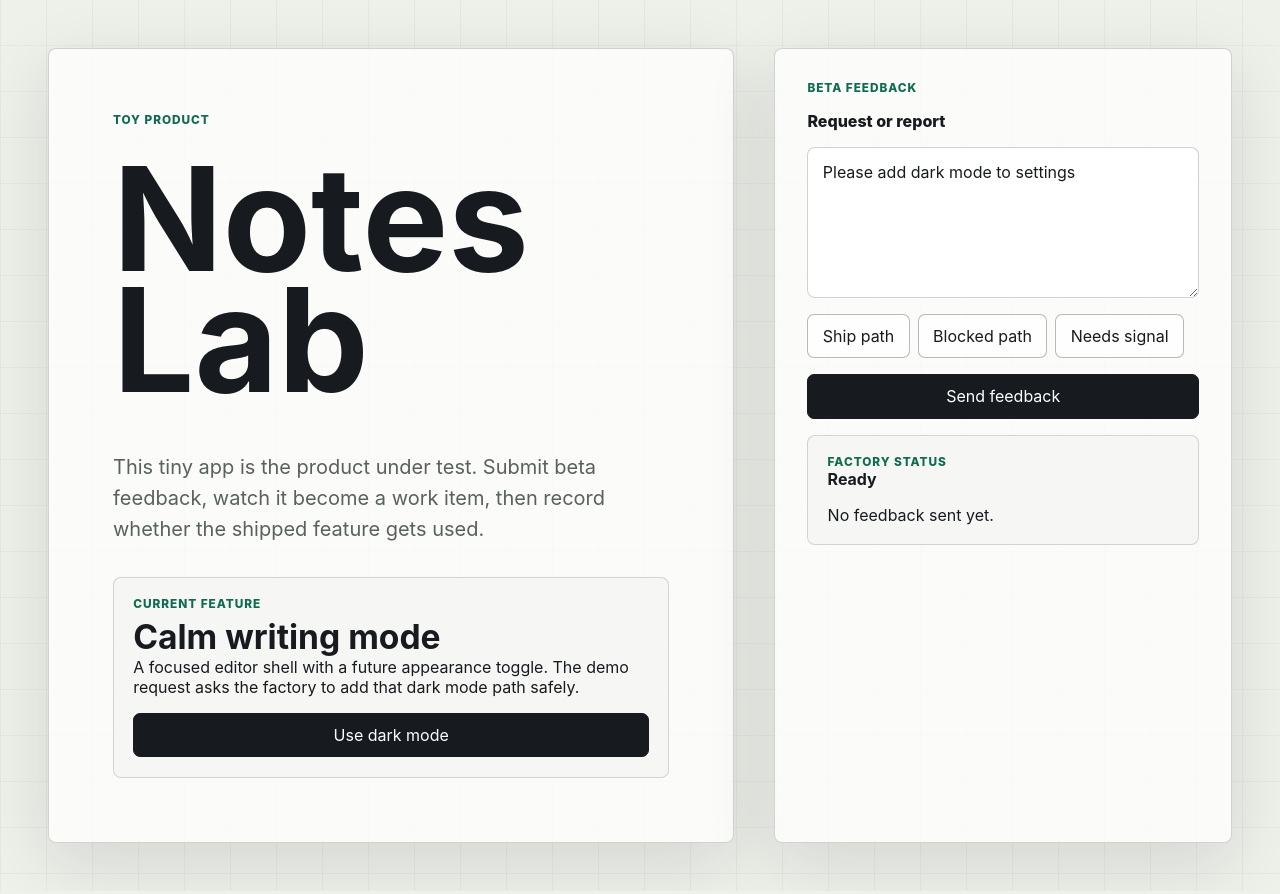
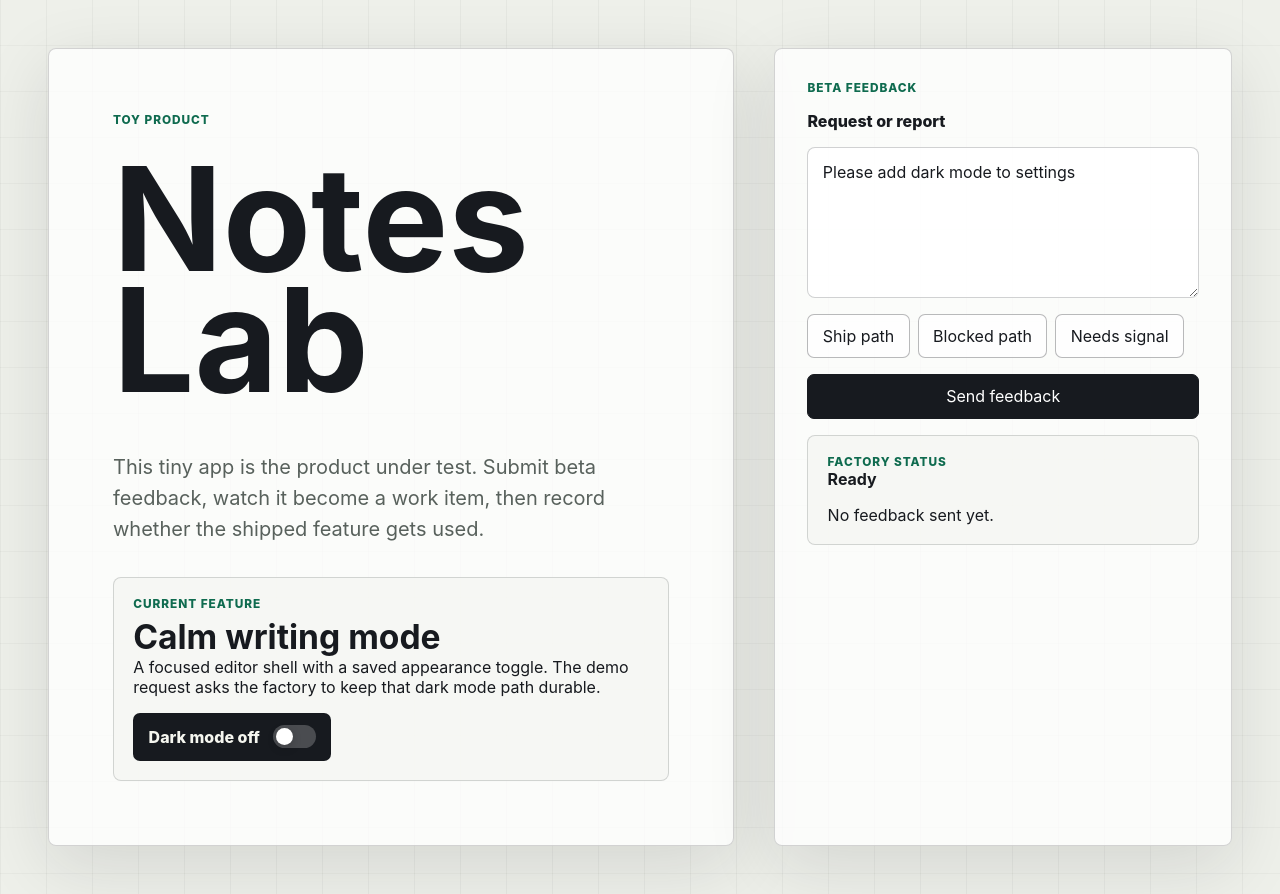
Before and after one commit to joewilsonai/open-feedback-factory, a React (Vite) app in the folder apps/demo-app/: page / in a window 1280 px wide. Built offline with nearby package versions, Linux system fonts and the light colour scheme; no server answers.

Commit message:
feat: Add a dark mode option (work_3c346d55-b7ba-4ebc-8c86-9e0b9b79a55c) (#4)
Co-authored-by: Joe Wilson <96096412+PoliTwit1984@users.noreply.github.com>

```diff
--- a/apps/demo-app/src/App.tsx
+++ b/apps/demo-app/src/App.tsx
@@ -1,8 +1,11 @@
-import { useMemo, useState } from "react";
+import { useEffect, useMemo, useState } from "react";
 import { createOpenFeedbackClient, type SubmitFeedbackResult } from "@open-feedback-factory/sdk";
 import "./styles.css";
 
 const apiBaseUrl = import.meta.env.VITE_API_BASE_URL ?? "";
+const themeStorageKey = "open-feedback-factory-demo-theme";
+
+type ThemePreference = "light" | "dark";
 
 const presets = [
   "Please add dark mode to settings",
@@ -10,11 +13,31 @@ const presets = [
   "Make the dashboard more delightful",
 ];
 
+function readThemePreference(): ThemePreference {
+  if (typeof window === "undefined") return "light";
+
+  try {
+    return window.localStorage.getItem(themeStorageKey) === "dark" ? "dark" : "light";
+  } catch {
+    return "light";
+  }
+}
+
+function writeThemePreference(theme: ThemePreference) {
+  if (typeof window === "undefined") return;
+
+  try {
+    window.localStorage.setItem(themeStorageKey, theme);
+  } catch {
+    // The visual theme should still work when browser storage is unavailable.
+  }
+}
+
 export function App() {
   const [message, setMessage] = useState(presets[0] ?? "");
   const [result, setResult] = useState<SubmitFeedbackResult | null>(null);
   const [status, setStatus] = useState<string>("Ready");
-  const [darkModeUsed, setDarkModeUsed] = useState(false);
+  const [theme, setTheme] = useState<ThemePreference>(() => readThemePreference());
   const client = useMemo(
     () =>
       createOpenFeedbackClient({
@@ -28,6 +51,11 @@ export function App() {
       }),
     [],
   );
+  const darkModeEnabled = theme === "dark";
+
+  useEffect(() => {
+    writeThemePreference(theme);
+  }, [theme]);
 
   async function submitFeedback() {
     setStatus("Sending feedback...");
@@ -46,19 +74,29 @@ export function App() {
     setStatus(next.label);
   }
 
-  async function trackUsage() {
-    await client.trackFeatureUsage({
-      action: "enabled",
-      featureId: "dark-mode",
-      metadata: {
-        source: "demo-button",
-      },
-    });
-    setDarkModeUsed(true);
+  function trackDarkModeUsage() {
+    void client
+      .trackFeatureUsage({
+        action: "enabled",
+        featureId: "dark-mode",
+        metadata: {
+          source: "demo-theme-toggle",
+        },
+      })
+      .catch(() => undefined);
+  }
+
+  function toggleDarkMode() {
+    const nextTheme = darkModeEnabled ? "light" : "dark";
+    setTheme(nextTheme);
+
+    if (nextTheme === "dark") {
+      trackDarkModeUsage();
+    }
   }
 
   return (
-    <main className={darkModeUsed ? "app dark" : "app"}>
+    <main className={darkModeEnabled ? "app dark" : "app"}>
       <section className="workspace" aria-labelledby="demo-title">
         <div className="product-pane">
           <p className="eyebrow">Toy product</p>
@@ -73,12 +111,21 @@ export function App() {
               <p className="mini-label">Current feature</p>
               <h2>Calm writing mode</h2>
               <p>
-                A focused editor shell with a future appearance toggle. The demo request
-                asks the factory to add that dark mode path safely.
+                A focused editor shell with a saved appearance toggle. The demo request
+                asks the factory to keep that dark mode path durable.
               </p>
             </div>
-            <button className="icon-button" type="button" onClick={trackUsage}>
-              {darkModeUsed ? "Dark mode used" : "Use dark mode"}
+            <button
+              className="theme-toggle"
+              type="button"
+              role="switch"
+              aria-checked={darkModeEnabled}
+              onClick={toggleDarkMode}
+            >
+              <span>{darkModeEnabled ? "Dark mode on" : "Dark mode off"}</span>
+              <span className="toggle-track" aria-hidden="true">
+                <span className="toggle-thumb" />
+              </span>
             </button>
           </div>
         </div>
--- a/apps/demo-app/src/styles.css
+++ b/apps/demo-app/src/styles.css
@@ -18,6 +18,7 @@ textarea {
 }
 
 .app {
+  color-scheme: light;
   min-height: 100vh;
   padding: clamp(1rem, 4vw, 3rem);
   background:
@@ -28,6 +29,7 @@ textarea {
 }
 
 .app.dark {
+  color-scheme: dark;
   color: #f5f6ef;
   background:
     linear-gradient(90deg, rgba(245, 246, 239, 0.05) 1px, transparent 1px) 0 0 / 46px 46px,
@@ -169,18 +171,64 @@ button:hover {
   transform: translateY(-1px);
 }
 
-.primary-action,
-.icon-button {
+.primary-action {
   color: white;
   background: #171a1f;
   border-color: #171a1f;
 }
 
-.dark .primary-action,
-.dark .icon-button {
+.dark .primary-action {
   color: #11161f;
   background: #7ae4be;
   border-color: #7ae4be;
+}
+
+.theme-toggle {
+  display: inline-flex;
+  align-items: center;
+  justify-content: space-between;
+  gap: 0.8rem;
+  justify-self: start;
+  min-width: 11rem;
+  border-color: rgba(23, 26, 31, 0.34);
+  color: #f5f6ef;
+  font-weight: 850;
+  background: #171a1f;
+}
+
+.dark .theme-toggle {
+  border-color: #7ae4be;
+  color: #11161f;
+  background: #7ae4be;
+}
+
+.toggle-track {
+  display: inline-flex;
+  align-items: center;
+  width: 2.7rem;
+  height: 1.45rem;
+  border-radius: 999px;
+  padding: 0.2rem;
+  background: rgba(255, 255, 255, 0.22);
+  transition: background 180ms ease;
+}
+
+.toggle-thumb {
+  width: 1.05rem;
+  height: 1.05rem;
+  border-radius: 999px;
+  background: #ffffff;
+  box-shadow: 0 3px 10px rgba(0, 0, 0, 0.18);
+  transition: transform 180ms ease, background 180ms ease;
+}
+
+.theme-toggle[aria-checked="true"] .toggle-track {
+  background: rgba(17, 22, 31, 0.22);
+}
+
+.theme-toggle[aria-checked="true"] .toggle-thumb {
+  transform: translateX(1.25rem);
+  background: #11161f;
 }
 
 .preset-row {
```
Also changed, not shown: 1 other file (tests, documents, lock files or other folders).
